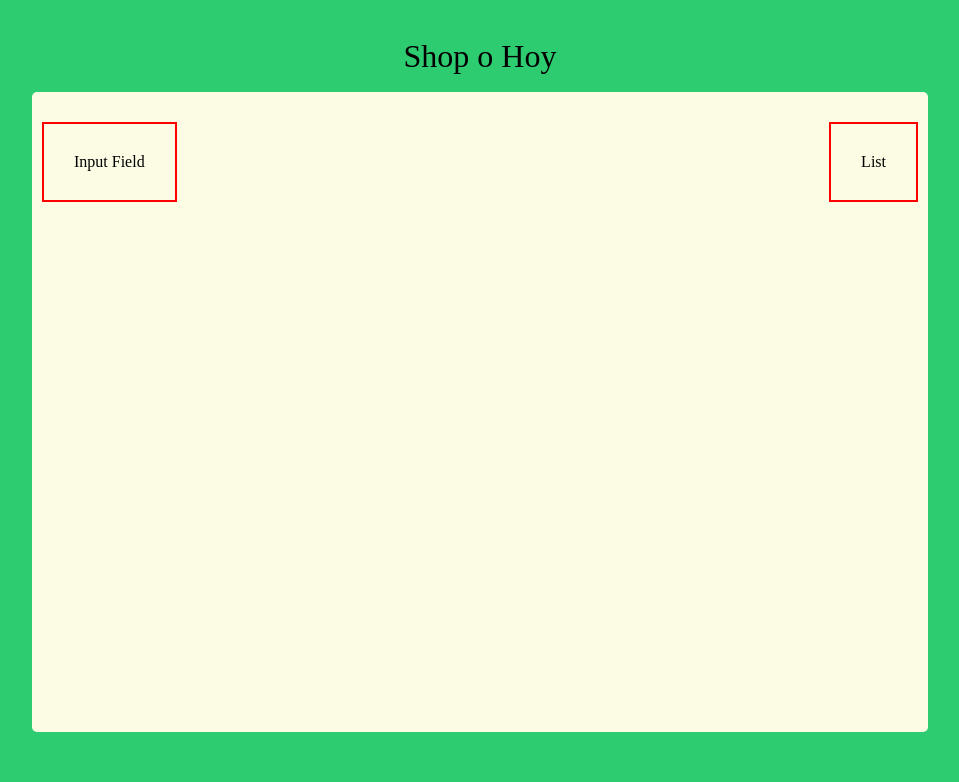
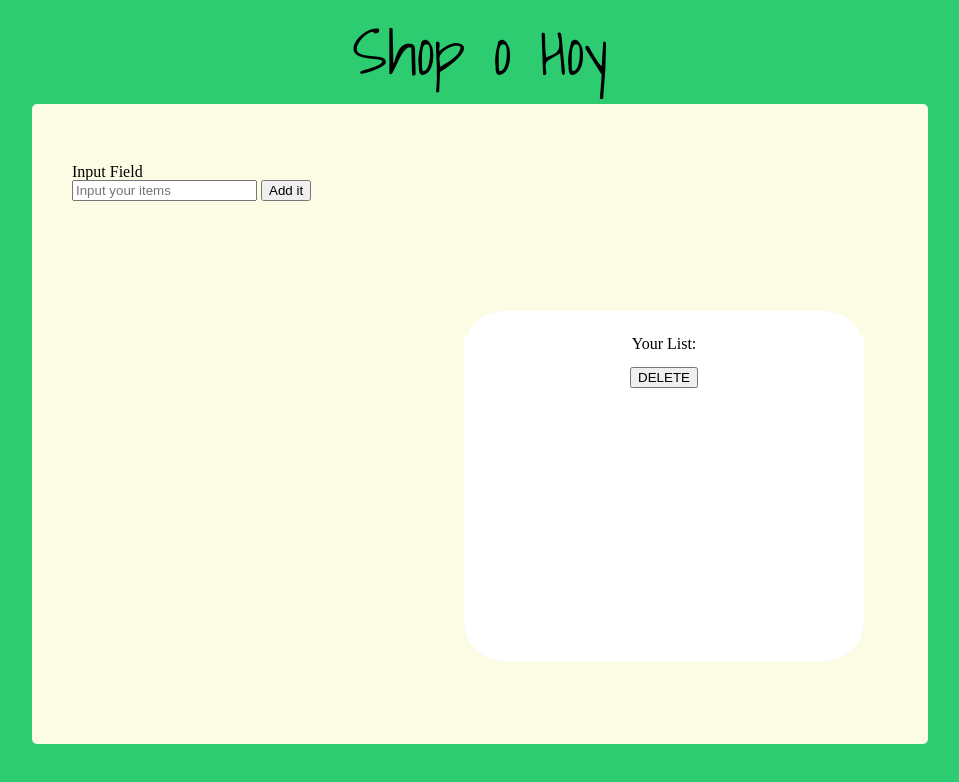
Before and after one commit to CodingPower472/ShoppingApp, a plain HTML site: page index.html in a window 1280 px wide. Shown: the whole page, without its empty margins (160-1119 px from the left). Drawn offline with Linux system fonts and the light colour scheme.

Commit message:
initiated design layout

```diff
--- a/index.html
+++ b/index.html
@@ -11,15 +11,22 @@
 
 	</head>
 	<body>
-		<div class="heading">
+		<header>
 			<h1>Shop o Hoy</h1>
-		</div>
+		</header>
 		<div id="wrapper">
 			<div class="left">
-				<h4>Input Field</h4>
+				<h3>Input Field</h3>
+				<input type="text" placeholder="Input your items">
+				<button type="button">Add it</button>
 			</div>
 			<div class="right">
-				<h4>List</h4>
+
+				<div class="shopping-list">
+					<h4>Your List:</h4>
+					<button type="button">DELETE</button>
+				</div>
+
 			</div>
 		</div>
 	</body>
--- a/sass/main.scss
+++ b/sass/main.scss
@@ -1,23 +1,21 @@
 
 // Max's Sassy file
+
+@import url(http://fonts.googleapis.com/css?family=Shadows+Into+Light);
+
+
 
 @import "compass/reset";
 
 $body-color: #2ecc71;
 $wrapper-color: #FCFBE3;
 
+
+/*-- GENERAL STYLES --*/
+
 body {
-	padding: 20px 0;
+	padding: 0 0 10px 0;
 	background-color: $body-color;
-}
-
-.heading {
-	padding: 20px 0;
-	text-align: center;
-
-	h1 {
-		font-size: 2em;
-	}
 }
 
 #wrapper {
@@ -29,16 +27,56 @@ body {
 	background-color: $wrapper-color;
 }
 
+
+/*-- HEADER --*/
+
+header {
+	padding: 20px 0;
+	text-align: center;
+
+	h1 {
+		font-weight: 400;
+		font-size: 4em;
+		font-family: 'Shadows Into Light', cursive;
+	}
+}
+
+/*-- LEFT STYLES --*/
+
+
 .left {
 	float: left;
+	width: 33%;
 	padding: 30px;
 	margin: 10px;
-	border: 2px solid red;
+
 }
+
+
+
+
+/*-- RIGHT STYLES --*/
+
 
 .right {
 	float: right;
-	padding: 30px;
+	width: 50%;
+	padding: 60px 30px;
 	margin: 10px;
-	border: 2px solid red;
+
 }
+
+.shopping-list {
+	margin: 0 auto;
+	width:  400px;
+	padding: 25px 0;
+	height: 300px;
+	background-color: #FFF;
+	text-align: center;
+	border-radius: 40px;
+
+	h4 {
+		background-color: inherit;
+		margin: 0 0 15px 0;
+	}
+}
```
Also changed, not shown: css/main.css.
